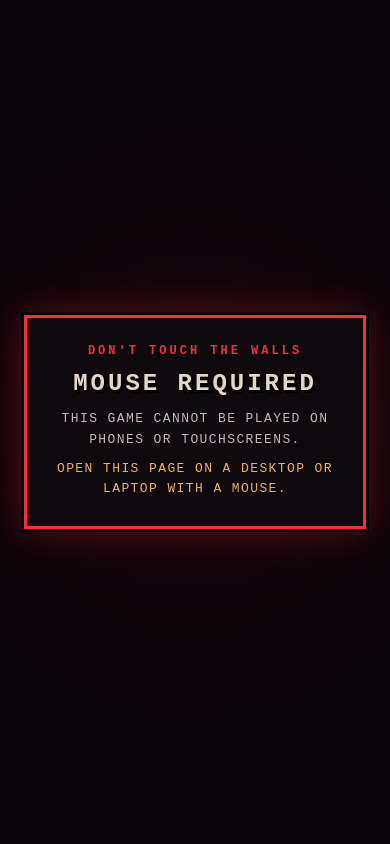
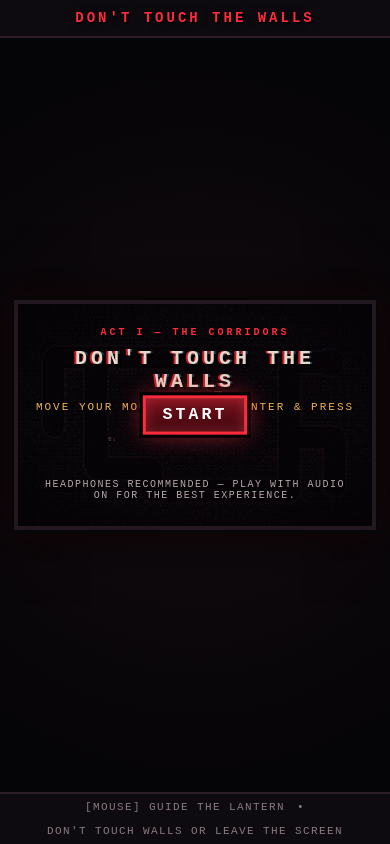
Before and after one commit to young-royal/dont-touch-the-walls, a plain HTML site: page index.html in a window 390 px wide. Drawn offline with Linux system fonts and the light colour scheme.

Commit message:
phone ok.

```diff
--- a/game.js
+++ b/game.js
@@ -3,26 +3,6 @@
    ============================================================ */
 (function (global) {
   "use strict";
-
-  // Hard-disable the entire game immediately on phones / touch-only devices
-  function isPhoneDevice() {
-    const coarseOrNoHover =
-      window.matchMedia &&
-      window.matchMedia("(hover: none), (pointer: coarse)").matches;
-    const uaMobile =
-      /Android|iPhone|iPad|iPod|webOS|BlackBerry|IEMobile|Opera Mini/i.test(
-        navigator.userAgent || ""
-      );
-    const chMobile = !!(navigator.userAgentData && navigator.userAgentData.mobile);
-    return coarseOrNoHover || uaMobile || chMobile;
-  }
-
-  if (isPhoneDevice()) {
-    document.body.classList.add("mobile-blocked");
-    const appEl = document.getElementById("app");
-    if (appEl) appEl.remove();
-    return;
-  }
 
   const { W, H, CX, CY, CATEGORIES, CAMPAIGN_LEVELS, getCategory, buildLevelData } =
     global.MazeLevels;
@@ -126,29 +106,7 @@
     adminEnabled: false,
     adminInvincible: false,
     keyBuffer: "",
-
-    // Phone / touch blocker
-    mobileBlocked: false,
   };
-
-  let rafId = null;
-
-  function blockTouchDevice() {
-    if (state.mobileBlocked) return;
-    state.mobileBlocked = true;
-    if (rafId !== null) {
-      cancelAnimationFrame(rafId);
-      rafId = null;
-    }
-    audio.setMuted(true);
-    audio.updateTension(0.016, 0, false);
-    if (audio.ctx && audio.ctx.state === "running") {
-      audio.ctx.suspend().catch(() => {});
-    }
-    document.body.classList.add("mobile-blocked");
-    const appEl = document.getElementById("app");
-    if (appEl) appEl.remove();
-  }
 
   function spawnLevelMobs() {
     const specs = (state.levelData && state.levelData.def.mobs) || [];
@@ -362,7 +320,6 @@
 
   // Start Countdown (triggered by clicking exact-center START button)
   function beginCountdown(clickEvent) {
-    if (state.mobileBlocked) return;
     audio.init();
     audio.playClick();
 
@@ -485,12 +442,6 @@
 
   // ---------------- Pointer Events ----------------
   function handlePointerMove(e) {
-    if (e.pointerType === "touch") {
-      blockTouchDevice();
-      return;
-    }
-    if (state.mobileBlocked) return;
-
     const [lx, ly] = eventToLogical(e);
     state.pointerInside = lx >= 0 && lx <= W && ly >= 0 && ly <= H;
 
@@ -567,16 +518,6 @@
       triggerJumpscare("YOU CANNOT FLEE");
     }
   }
-
-  window.addEventListener(
-    "pointerdown",
-    (e) => {
-      if (e.pointerType === "touch") {
-        blockTouchDevice();
-      }
-    },
-    true
-  );
 
   canvas.addEventListener("pointermove", handlePointerMove);
   canvas.addEventListener("pointerleave", handlePointerLeave);
@@ -1623,12 +1564,11 @@
   // ---------------- Boot & RAF Loop ----------------
   let lastTs = performance.now();
   function frame(ts) {
-    if (state.mobileBlocked) return;
     const dt = Math.min(0.05, (ts - lastTs) / 1000);
     lastTs = ts;
     update(dt);
     render();
-    rafId = requestAnimationFrame(frame);
+    requestAnimationFrame(frame);
   }
 
   loadCurrentLevel();
@@ -1639,5 +1579,5 @@
     buttonText: "START",
   });
 
-  rafId = requestAnimationFrame(frame);
+  requestAnimationFrame(frame);
 })(window);
--- a/index.html
+++ b/index.html
@@ -7,16 +7,6 @@
   <link rel="stylesheet" href="style.css" />
 </head>
 <body>
-  <!-- Phone / Touch Device Blocker -->
-  <div id="mobile-block" role="alert">
-    <div class="mobile-block-box">
-      <div class="mobile-block-tag">DON'T TOUCH THE WALLS</div>
-      <h2>MOUSE REQUIRED</h2>
-      <p>THIS GAME CANNOT BE PLAYED ON PHONES OR TOUCHSCREENS.</p>
-      <p class="mobile-block-sub">OPEN THIS PAGE ON A DESKTOP OR LAPTOP WITH A MOUSE.</p>
-    </div>
-  </div>
-
   <div id="app">
     <!-- Top Retro Pixel HUD -->
     <header id="hud">
--- a/style.css
+++ b/style.css
@@ -591,74 +591,3 @@ html, body {
 .hidden {
   display: none;
 }
-
-/* ---------- Phone / Touch Device Blocker ---------- */
-#mobile-block {
-  display: none;
-  position: fixed;
-  inset: 0;
-  z-index: 9999;
-  align-items: center;
-  justify-content: center;
-  padding: 24px;
-  background: radial-gradient(circle at center, #18060c 0%, #050306 80%);
-  text-align: center;
-}
-
-.mobile-block-box {
-  max-width: 420px;
-  padding: 26px 22px;
-  background: #0e090d;
-  border: 3px solid var(--blood-bright);
-  box-shadow:
-    0 0 0 3px #000,
-    0 0 36px rgba(255, 43, 61, 0.35);
-}
-
-.mobile-block-tag {
-  font-size: 12px;
-  font-weight: 900;
-  letter-spacing: 3px;
-  color: var(--blood-bright);
-  margin-bottom: 12px;
-  text-shadow: 2px 2px 0 #000;
-}
-
-.mobile-block-box h2 {
-  font-size: 24px;
-  font-weight: 900;
-  letter-spacing: 3px;
-  color: var(--bone);
-  margin-bottom: 12px;
-  text-shadow: 3px 3px 0 #000;
-}
-
-.mobile-block-box p {
-  font-size: 13px;
-  line-height: 1.6;
-  letter-spacing: 1.4px;
-  color: #c7b6ba;
-  margin-bottom: 8px;
-}
-
-.mobile-block-sub {
-  color: var(--amber) !important;
-  margin-bottom: 0 !important;
-}
-
-@media (hover: none), (pointer: coarse) {
-  #mobile-block {
-    display: flex;
-  }
-  #app {
-    display: none;
-  }
-}
-
-body.mobile-blocked #mobile-block {
-  display: flex;
-}
-
-body.mobile-blocked #app {
-  display: none;
-}
```
